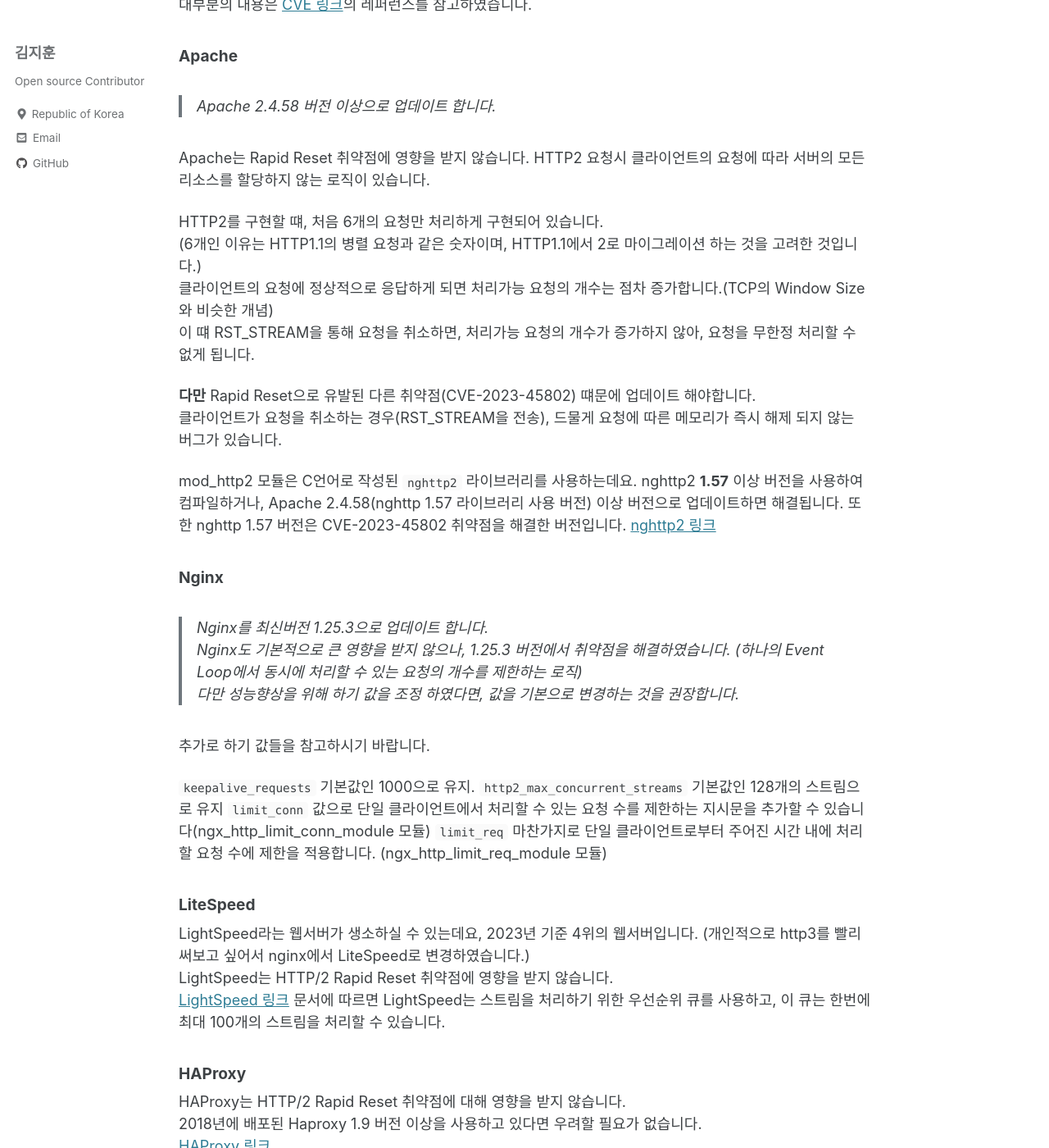
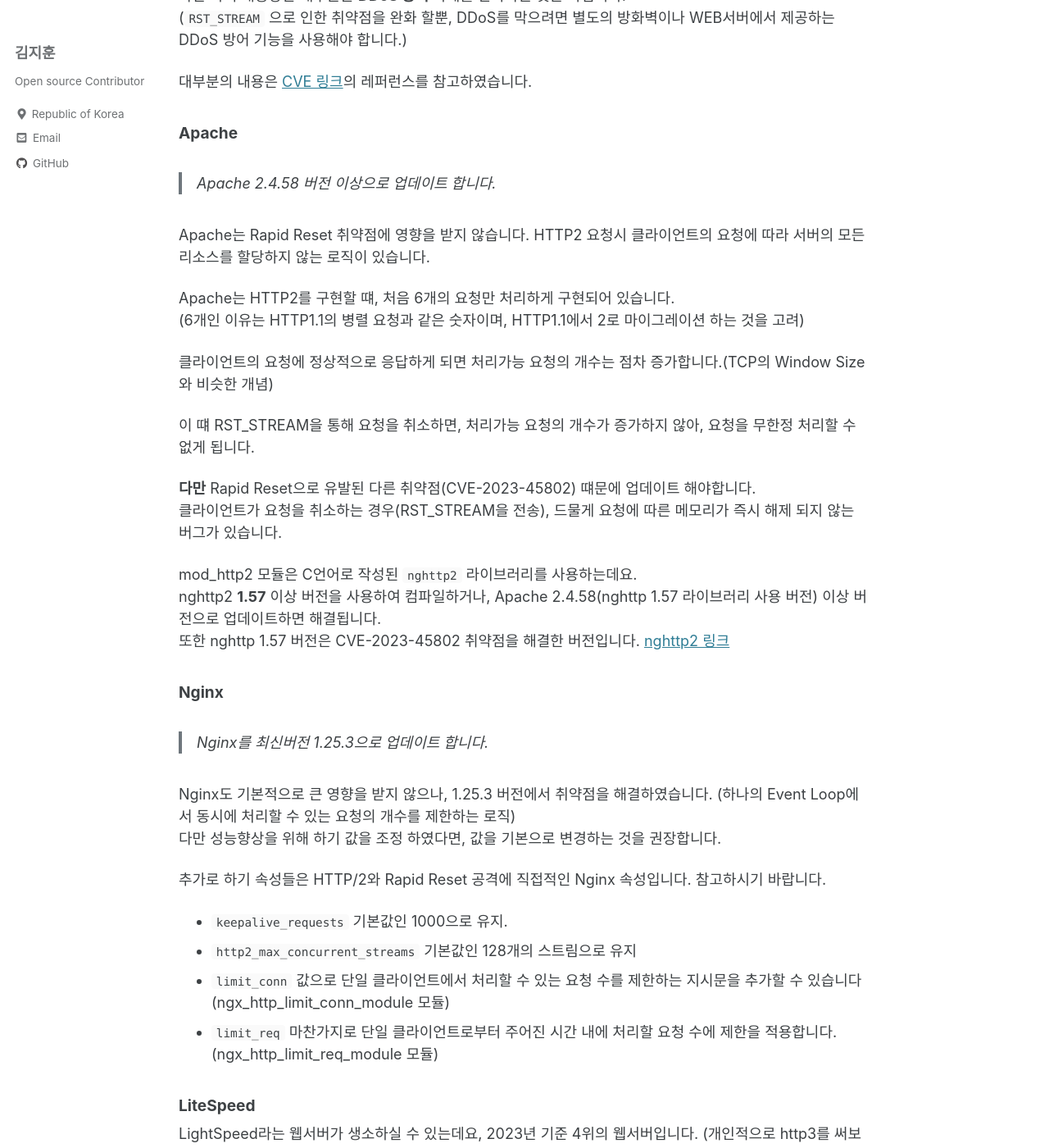
Before and after one commit to shblue21/shblue21.github.io, a Jekyll site: the page built from _posts/etc/2024-01-01-HTTP2-Rapid-Reset-취약점-공격-분석-및-방어-방법.md, in a window 1280 px wide and 1400 px high, scrolled down 7294 px. Shown: the whole window at 82% size. Built offline with Jekyll 4.4.1, drawn with Linux system fonts in a browser that asks for light colours; cached includes are drawn as plain includes; comment, search, counter and statistics services are not loaded; some of the changed text lies outside the part shown.

Commit message:
feat: rapid reset

```diff
--- a/_posts/etc/2024-01-01-HTTP2-Rapid-Reset-취약점-공격-분석-및-방어-방법.md
+++ b/_posts/etc/2024-01-01-HTTP2-Rapid-Reset-취약점-공격-분석-및-방어-방법.md
@@ -40,6 +40,7 @@
 \[그림2\] HTTP/2 Multiplexing
 {: .text-center}
 HTTP/1.1에서는 각 요청이 **순차적**으로 처리됩니다. 서버는 요청을 읽고 처리하고, 응답을 보낸 후, 다음 요청을 읽고 처리합니다. 이는 **단일** 연결을 통해 전송할 수 있는 요청의 속도가 왕복 1건이라는 것을 의미합니다. (이미지 참고)
+
 이러한 제약으로 인해 클라이언트와 서버에서 처리량을 높이기 위해 HTTP/1.1 파이프라이닝(pipelining)을 사용할 수 있지만,
 대부분의 브라우저에서 올바르게 구현하는 것이 어려워 파이프라이닝 설정은 비활성화되어 있습니다. [Stackoverflow 링크](https://stackoverflow.com/questions/30477476/why-is-pipelining-disabled-in-modern-browsers)
 
@@ -62,6 +63,7 @@
 
 #### RST_STREAM
 `RST_STREAM`은 HTTP/2의 프레임 중 하나로, 스트림을 종료하고 해당 스트림에 대한 모든 프레임을 무시하도록 수신자에게 알리는 프레임입니다.
+
 위에서 보듯 여러 개의 스트림중 하나의 스트림에 대해 `RST_STREAM`을 보내면 해당 스트림은 종료되고, 해당 스트림에 대한 모든 프레임은 무시됩니다.
 
 ![RST_STREAM ERROR CODE](../../img/240101_RapidReset_5.png){: .align-center}
@@ -100,6 +102,7 @@
 ### 퍼블릭 클라우드
 Cloudflare, GCP, Azure, AWS에서 발행한 Rapid Reset 공격 대응 방안을 확인하였는데요.
 결국 엣지 로케이션의 용량을 증설하였으니, 클라우드 벤더사에서 제공하는 Apllication Load Balancer를 사용하거나
+
 Cloud Armor, AWS WAF, Azure WAF등의 웹 방화벽을 사용하여 DDoS를 L7 레벨에서 방어하라는 내용이 대부분입니다.
 
 웹 방화벽 없이 LB만 사용하는 경우, 각 클라우드 공급자들이 실제로 어떻게 대응하고 있는지 공개된 자료는 많지 않습니다.
@@ -130,6 +133,7 @@
 
 웹 서버 종류별로 영향을 받지 않거나, 패치 혹은 설정을 변경하여 대응할 수 있습니다.
 웹 서버별 대응 방안을 아래애 정리하였으니 참고하시기 바랍니다.
+
 다만 하기 대응방안 대부분은 **DDoS 공격** 자체를 완화하는 것은 아닙니다.
 (`RST_STREAM` 으로 인한 취약점을 완화 할뿐, DDoS를 막으려면 별도의 방화벽이나 WEB서버에서 제공하는 DDoS 방어 기능을 사용해야 합니다.)
 
@@ -140,9 +144,11 @@
 
 Apache는 Rapid Reset 취약점에 영향을 받지 않습니다. HTTP2 요청시 클라이언트의 요청에 따라 서버의 모든 리소스를 할당하지 않는 로직이 있습니다.
 
-HTTP2를 구현할 떄, 처음 6개의 요청만 처리하게 구현되어 있습니다.
-(6개인 이유는 HTTP1.1의 병렬 요청과 같은 숫자이며, HTTP1.1에서 2로 마이그레이션 하는 것을 고려한 것입니다.)
+Apache는 HTTP2를 구현할 떄, 처음 6개의 요청만 처리하게 구현되어 있습니다.
+(6개인 이유는 HTTP1.1의 병렬 요청과 같은 숫자이며, HTTP1.1에서 2로 마이그레이션 하는 것을 고려)
+
 클라이언트의 요청에 정상적으로 응답하게 되면 처리가능 요청의 개수는 점차 증가합니다.(TCP의 Window Size와 비슷한 개념)
+
 이 떄 RST_STREAM을 통해 요청을 취소하면, 처리가능 요청의 개수가 증가하지 않아, 요청을 무한정 처리할 수 없게 됩니다.
 
 **다만** Rapid Reset으로 유발된 다른 취약점(CVE-2023-45802) 떄문에 업데이트 해야합니다.
@@ -154,18 +160,20 @@
 
 #### Nginx
 > Nginx를 최신버전 1.25.3으로 업데이트 합니다.
+
 Nginx도 기본적으로 큰 영향을 받지 않으나, 1.25.3 버전에서 취약점을 해결하였습니다. (하나의 Event Loop에서 동시에 처리할 수 있는 요청의 개수를 제한하는 로직)
 다만 성능향상을 위해 하기 값을 조정 하였다면, 값을 기본으로 변경하는 것을 권장합니다.
 
-추가로 하기 값들을 참고하시기 바랍니다.
+추가로 하기 속성들은 HTTP/2와 Rapid Reset 공격에 직접적인 Nginx 속성입니다.
+참고하시기 바랍니다.
 
-`keepalive_requests` 기본값인 1000으로 유지.
-`http2_max_concurrent_streams` 기본값인 128개의 스트림으로 유지
-`limit_conn` 값으로 단일 클라이언트에서 처리할 수 있는 요청 수를 제한하는 지시문을 추가할 수 있습니다(ngx_http_limit_conn_module 모듈)
-`limit_req` 마찬가지로 단일 클라이언트로부터 주어진 시간 내에 처리할 요청 수에 제한을 적용합니다. (ngx_http_limit_req_module 모듈)
+- `keepalive_requests` 기본값인 1000으로 유지.
+- `http2_max_concurrent_streams` 기본값인 128개의 스트림으로 유지
+- `limit_conn` 값으로 단일 클라이언트에서 처리할 수 있는 요청 수를 제한하는 지시문을 추가할 수 있습니다(ngx_http_limit_conn_module 모듈)
+- `limit_req` 마찬가지로 단일 클라이언트로부터 주어진 시간 내에 처리할 요청 수에 제한을 적용합니다. (ngx_http_limit_req_module 모듈)
 
 #### LiteSpeed
-LightSpeed라는 웹서버가 생소하실 수 있는데요, 2023년 기준 4위의 웹서버입니다. (개인적으로 http3를 빨리 써보고 싶어서 nginx에서 LiteSpeed로 변경하였습니다.)
+LightSpeed라는 웹서버가 생소하실 수 있는데요, 2023년 기준 4위의 웹서버입니다. (개인적으로 http3를 써보고 싶어서 nginx에서 LiteSpeed로 변경한 경험이 있습니다)
 LightSpeed는 HTTP/2 Rapid Reset 취약점에 영향을 받지 않습니다.
 [LightSpeed 링크](https://blog.litespeedtech.com/2023/10/11/rapid-reset-http-2-vulnerablilty/)
 문서에 따르면 LightSpeed는 스트림을 처리하기 위한 우선순위 큐를 사용하고, 이 큐는 한번에 최대 100개의 스트림을 처리할 수 있습니다.
@@ -175,14 +183,22 @@
 2018년에 배포된 Haproxy 1.9 버전 이상을 사용하고 있다면 우려할 필요가 없습니다.
 [HAProxy 링크](https://www.haproxy.com/blog/haproxy-is-not-affected-by-the-http-2-rapid-reset-attack-cve-2023-44487)
 
-HAProxy는 HTTP/2 스트림을 처리할 때, 스트림 개수 기반이 아닌 스트림으로 인해 할당된 리소스의 양의 기반으로 처리되기 때문입니다.
+HAProxy는 HTTP/2 스트림을 처리할 때, 스트림 개수 기반이 아닌 스트림으로 인해 할당된 **리소스** 양의 기반으로 처리되기 때문입니다.
 따라서 스트림으로 인해 리소스를 많이 할당하게 되면, 새로운 스트림 생성은 보류되어 HAProxy가 다운되지 않습니다.
 
 ### IIS
 WIP
+
 #### Tomcat
 > Tomcat 8.5.94, 9.0.81, 10.1.14 버전 이상으로 업데이트 합니다.
-톰캣은 웹서버는 아니지만, 톰캣으로 HTTP2를 사용하는 경우 영향을 받습니다.
+톰캣도 HTTP2를 지원하고 있기 때문에, 만약 톰캣에서 HTTP2를 사용한다면 영향을 받습니다.(사용하는 경우가 드물긴 함)
+상기 권장하는 버전 이상으로 업데이트 하면 됩니다.
+
+업데이트하기 어려운 경우, `maxConcurrentStreams` 값을 100 이하로 낮추어서 완화할 수 있으나, 버전 업데이트를 권장합니다.
+`<UpgradeProtocol className="org.apache.coyote.http2.Http2Protocol" maxConcurrentStreams="20" />`
+
+[참고 링크](https://tomcat.apache.org/tomcat-10.1-doc/config/http2.html)
+[패치 Commit](https://github.com/apache/tomcat/commit/9cdfe25bad707f34b3e5da2994f3f1952a163c3e)
 
 
 ## 결론
```
Also changed, not shown: _posts/etc/2024-01-01-How-to-analyze-and-defend-against(cloud-and-webservers)-HTTP2-Rapid Reset-vulnerability-attacks.md (+23 -10 lines).
